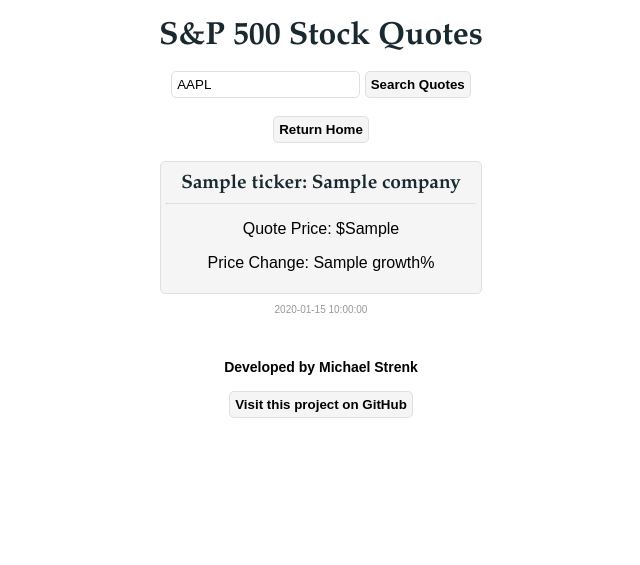
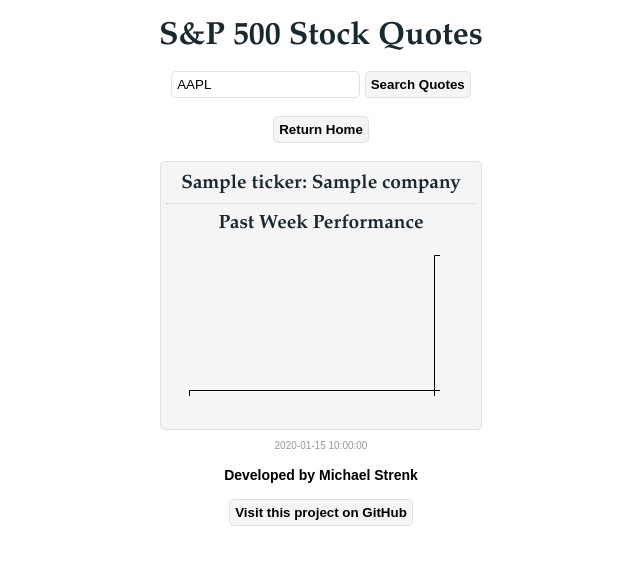
Before and after one commit to MikeStrenk/Stock-Grabber, a Flask app: template templates/quote.html in a window 1280 px wide. Shown: the top 565 px of the page, without its empty margins (319-959 px from the left). Run offline with Flask 2, Linux system fonts and the light colour scheme; the template is opened without the code that fills it: most values are stand-ins (such as "Sample title", 1, 10 or a date in 2020); some libraries are stand-ins or nearby versions.

Commit message:
Updating single stock quote page with d3 charts

```diff
--- a/templates/base.html
+++ b/templates/base.html
@@ -33,9 +33,7 @@
   </div>
 
   <script>
-    function goBack() {
-    window.history.back();
-  }
+
   </script>
 </body>
 
--- a/templates/quote.html
+++ b/templates/quote.html
@@ -1,22 +1,104 @@
-{% extends 'base.html' %}
-
-
-{% block content %}
+{% extends 'base.html' %} {% block content %}
 <br>
 <div align="center">
-<a href="/"><button class="button">Return Home</button></a>
+  <a href="/"><button class="button">Return Home</button></a>
 </div>
 <br>
 <div class='graph'>
-
-<h2> {{  stock_data['Ticker']  }}: {{  stock_data['Company']  }} </h2>
-<hr>
-
-<p> Quote Price: ${{  stock_data['quote price']  }} </p>
-<p> Price Change: {{  stock_data['growth']  }}% </p>
+  <h2> {{  stock_data['Ticker']  }}: {{  stock_data['Company']  }} </h2>
+  <hr>
+  <h2> Past Week Performance </h2>
 
 </div>
+<p class="dates"> {{ stock_date }} </p>
 
-<p class="dates"> {{  stock_date  }} </p>
-<br>
+<script src="https://d3js.org/d3.v4.js"></script>
+<script>
+  // SETTING UP THE SVG
+  const margin = {
+      top: 15,
+      right: 42,
+      bottom: 30,
+      left: 23
+    },
+    width = 310 - margin.left - margin.right,
+    height = 180 - margin.top - margin.bottom;
+
+  const svg = d3.select("body").selectAll(".graph").append("svg")
+    .attr("width", width + margin.left + margin.right)
+    .attr("height", height + margin.top + margin.bottom)
+    .append("g")
+    .attr("transform",
+      "translate(" + margin.left + "," + margin.top + ")");
+
+
+
+
+  // PARSING THE STOCK DATA
+  const data = JSON.parse('{{ data | tojson | safe }}');
+
+  function getPrices() {
+    return data.map(d => d.price);
+  }
+
+  function getDates() {
+    return data.map(d => d.date);
+  }
+
+  let max = d3.max(getPrices()),
+    min = d3.min(getPrices()),
+    range = max - min;
+
+  let lineData = getPrices().map(num => height - num);
+  lineData = getPrices().map(num => ((max - num) / range) * height);
+
+  lineData = lineData.map((num, i, data) => [i*(width/4), num]);
+
+  // var y = d3.scaleLinear()
+  //   .range([height, 0]);
+
+  // GENERATING THE STOCK LINE GRAPH
+  let lineGenerator = d3.line()
+    .curve(d3.curveNatural);
+  let pathString = lineGenerator(lineData);
+
+
+  // RIGHT AXIS
+  let rightScale = d3.scaleLinear()
+    .domain([max - (range * .05), min - (range * .05)])
+    .range([0, height]);
+  let rightAxisLine = d3.axisRight()
+    .scale(rightScale)
+    .ticks(5)
+    .tickFormat(d3.format('$'));
+
+  // BOTTOM AXIS
+  let dates = getDates();
+  let parseTime = d3.timeParse("%d-%b-%y");
+
+  dates = dates.map(d => parseTime(d));
+
+  let bottomScale = d3.scaleTime()
+    .range([0, width])
+    .domain(d3.extent(dates));
+  let bottomAxisLine = d3.axisBottom()
+    .scale(bottomScale)
+    .ticks(5);
+
+
+  // APPEND THE SVG
+  svg.append('path')
+    .attr('d', pathString);
+
+  svg.append('g')
+    .attr('class', 'rightAxis')
+    .attr("transform", "translate(" + (width) + ", 0)")
+    .call(rightAxisLine);
+
+  svg.append('g')
+    .attr('class', 'bottomAxis')
+    .attr("transform", "translate(0," + height + ")")
+    .call(bottomAxisLine);
+</script>
+
 {% endblock %}
```
